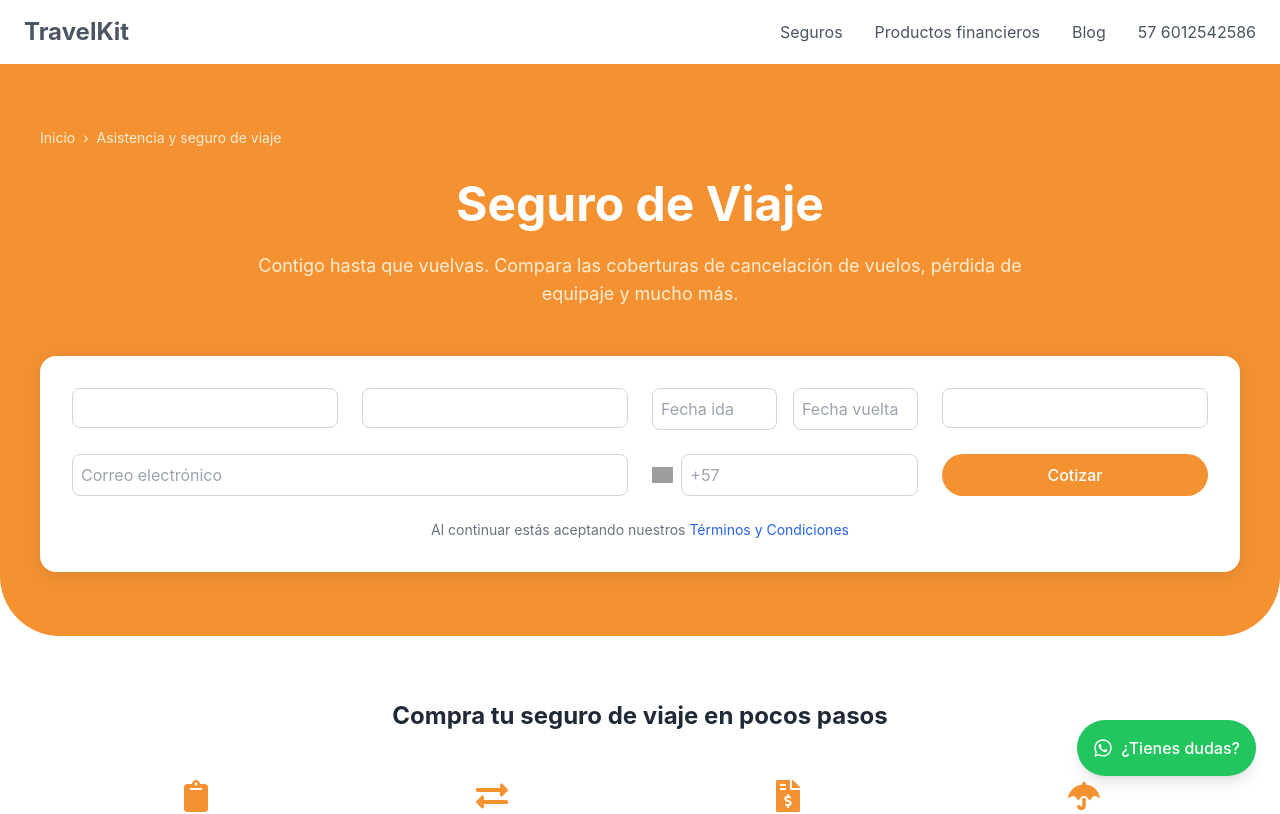
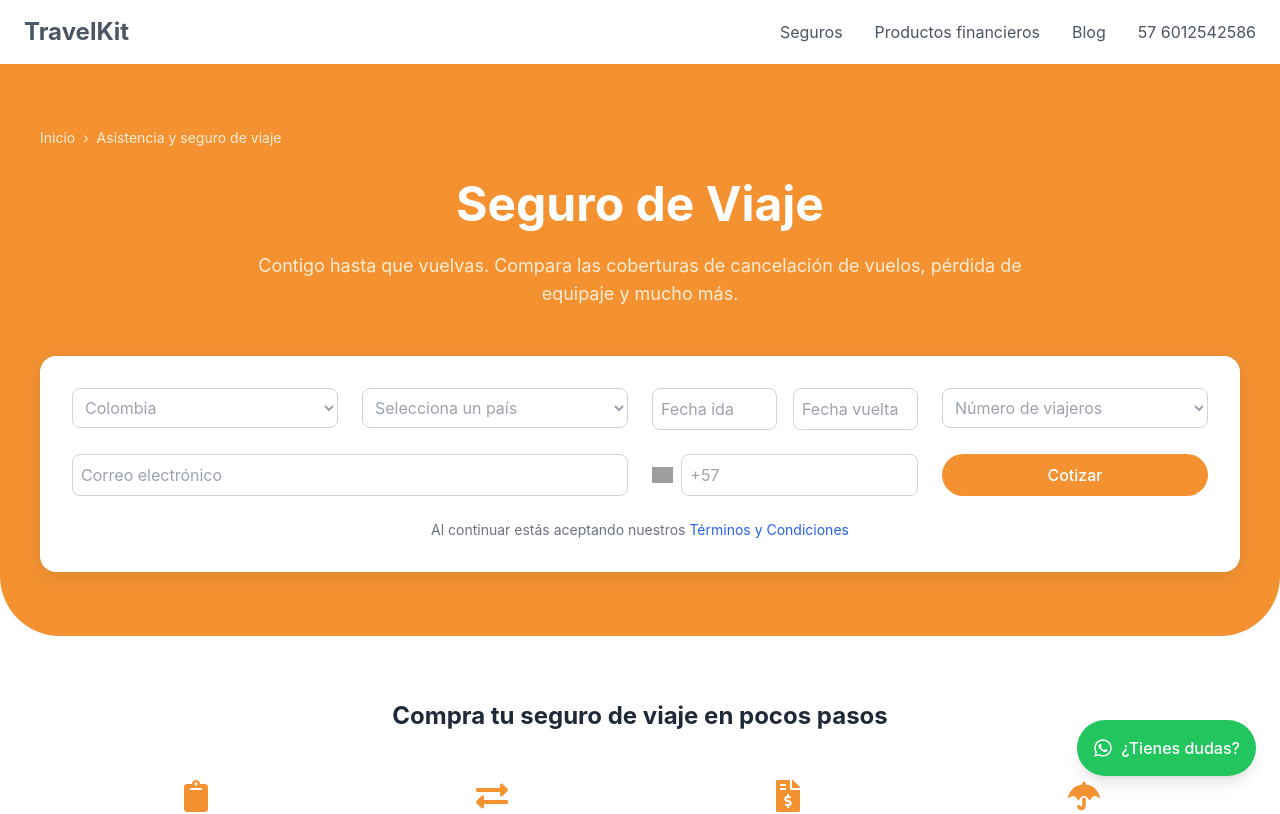
Before and after one commit to esarmiem/b2c-landing, a React (Vite) app: page / in a window 1280 px wide. Shown: the top 814 px of the page. Built offline with nearby package versions, Linux system fonts and the light colour scheme; grey boxes are pictures that could not be loaded.

Commit message:
Update travelForm component

```diff
--- a/src/components/TravelForm.tsx
+++ b/src/components/TravelForm.tsx
@@ -11,14 +11,35 @@
     <div className="bg-white rounded-2xl p-8 shadow-form">
       <form className="grid grid-cols-1 md:grid-cols-2 lg:grid-cols-4 gap-6">
         <div>
-          <select className="select-field">
+          <select className="select-field text-gray-400" defaultValue="Colombia">
             <option>Colombia</option>
+            <option>Estados Unidos</option>
+            <option>Italia</option>
+            <option>Francia</option>
+            <option>Reino Unido</option>
+            <option>Argentina</option>
+            <option>Chile</option>
+            <option>Uruguay</option>
+            <option>Paraguay</option>
+            <option>Bolivia</option>
+            <option>Perú</option>
           </select>
         </div>
 
         <div>
-          <select className="select-field">
-            <option>Destino(s)</option>
+          <select className="select-field text-gray-400">
+            <option value="" disabled selected>Selecciona un país</option>
+            <option>Colombia</option>
+            <option>Estados Unidos</option>
+            <option>Italia</option>
+            <option>Francia</option>
+            <option>Reino Unido</option>
+            <option>Argentina</option>
+            <option>Chile</option>
+            <option>Uruguay</option>
+            <option>Paraguay</option>
+            <option>Bolivia</option>
+            <option>Perú</option>
           </select>
         </div>
 
@@ -27,19 +48,29 @@
             selected={startDate}
             onChange={date => setStartDate(date)}
             placeholderText="Fecha ida"
-            className="input-field"
+            className="input-field text-gray-400"
           />
           <DatePicker
             selected={endDate}
             onChange={date => setEndDate(date)}
             placeholderText="Fecha vuelta"
-            className="input-field"
+            className="input-field text-gray-400"
           />
         </div>
 
         <div>
-          <select className="select-field">
-            <option>¿Quiénes viajarán?</option>
+          <select className="select-field text-gray-400">
+          <option value="" disabled selected>Número de viajeros</option>
+          <option>1</option>
+          <option>2</option>
+          <option>3</option>
+          <option>4</option>
+          <option>5</option>
+          <option>6</option>
+          <option>7</option>
+          <option>8</option>
+          <option>9</option>
+          <option>10</option>
           </select>
         </div>
 
@@ -47,7 +78,7 @@
           <input
             type="email"
             placeholder="Correo electrónico"
-            className="input-field"
+            className="input-field text-gray-400"
           />
         </div>
 
@@ -56,7 +87,7 @@
           <input
             type="tel"
             placeholder="+57"
-            className="input-field"
+            className="input-field text-gray-400"
           />
         </div>
 
```
